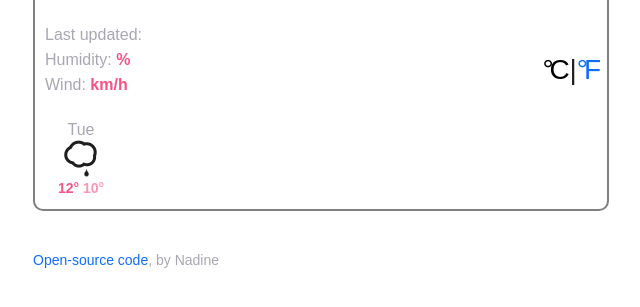
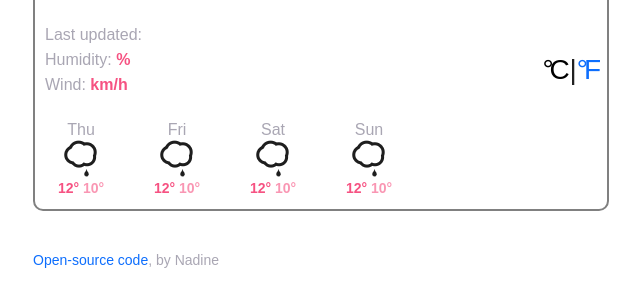
Before and after one commit to Nadkon/SheCodes_Course2_Week7, a plain HTML site: page index.html in a window 1280 px wide. Shown: the part 101-408 px from the top of the page, without its empty margins (319-959 px from the left). Drawn offline with nearby package versions, Linux system fonts and the light colour scheme; no server answers.

Commit message:
feat: forecast was moved from html to js

```diff
--- a/index.html
+++ b/index.html
@@ -66,17 +66,7 @@
           </div>
         </div>
       </div>
-      <div class="weather-forecast">
-        <div class="row">
-          <div class="col-2 forecast-info">
-            <div class="forecast-date">Tue</div>
-            <img src="./src/rain.png" alt="rain">
-            <div class="forecast-temperature">
-              <span class="forecast-temperature-max">12°</span>
-              <span class="forecast-temperature-min">10°</span>
-            </div>
-          </div>
-        </div>
+      <div class="weather-forecast" id="forecast">
       </div>
     </div>
     <footer>
--- a/src/index.js
+++ b/src/index.js
@@ -13,7 +13,26 @@ function FormatDate(timestamp){
     let day = days[date.getDay()];
     return `${day} ${hours}:${minutes}`
 }
+// forecast
+function displayForecast() {
+    let forecastElement = document.querySelector("#forecast")
 
+    let forecastHTML = `<div class="row">`;
+    let days = ["Thu", "Fri", "Sat", "Sun"];
+    days.forEach(function (day) {
+        forecastHTML = forecastHTML + `
+        <div class="col-2 forecast-info">
+        <div class="forecast-date">${day}</div>
+        <img src="./src/rain.png" alt="rain">
+        <div class="forecast-temperature">
+        <span class="forecast-temperature-max">12°</span>
+        <span class="forecast-temperature-min">10°</span>
+        </div>
+        </div>`;
+    })
+    forecastHTML = forecastHTML + `</div>`;
+    forecastElement.innerHTML = forecastHTML;
+}
 // Show current temperature
 function displayTemperature(response){
     let currentTemperature = document.querySelector("#current-temp");
@@ -90,3 +109,4 @@ let currentLocation = document.querySelector("#current-location-search");
 currentLocation.addEventListener("click", showCurrentLocation);
 
 search("Kyiv");
+displayForecast();
```
